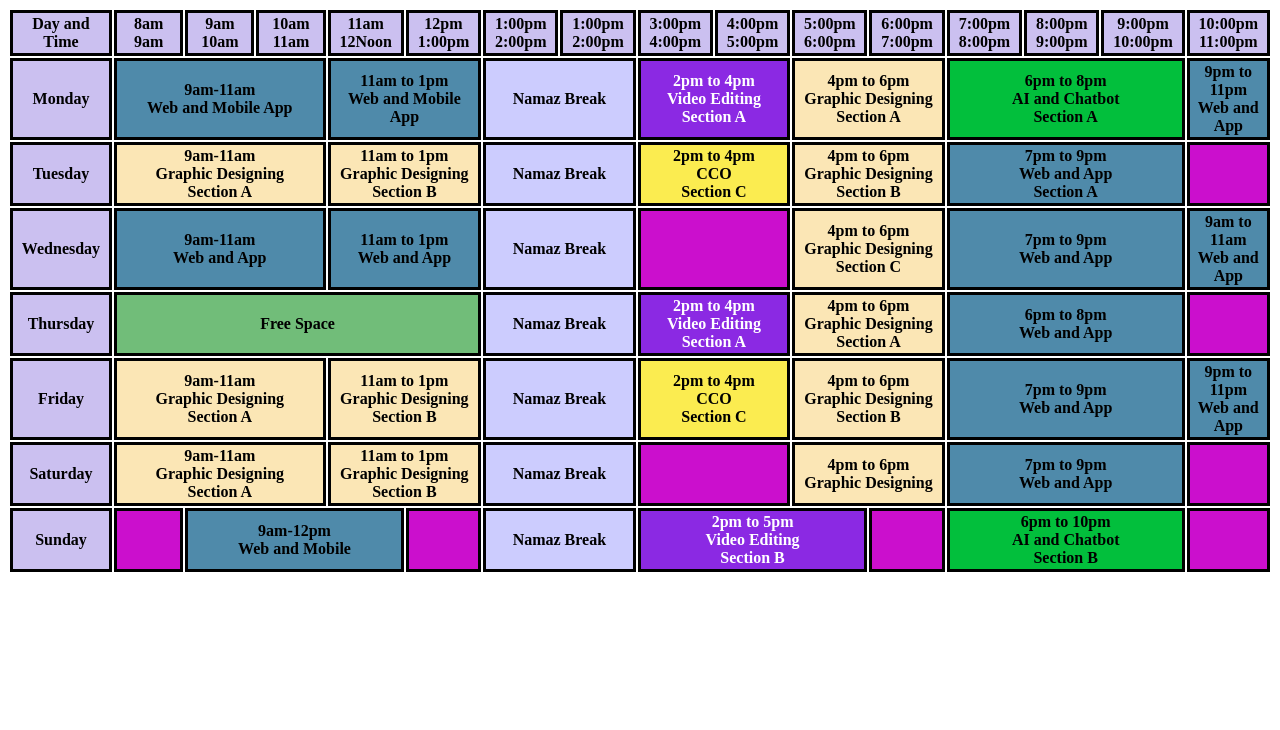
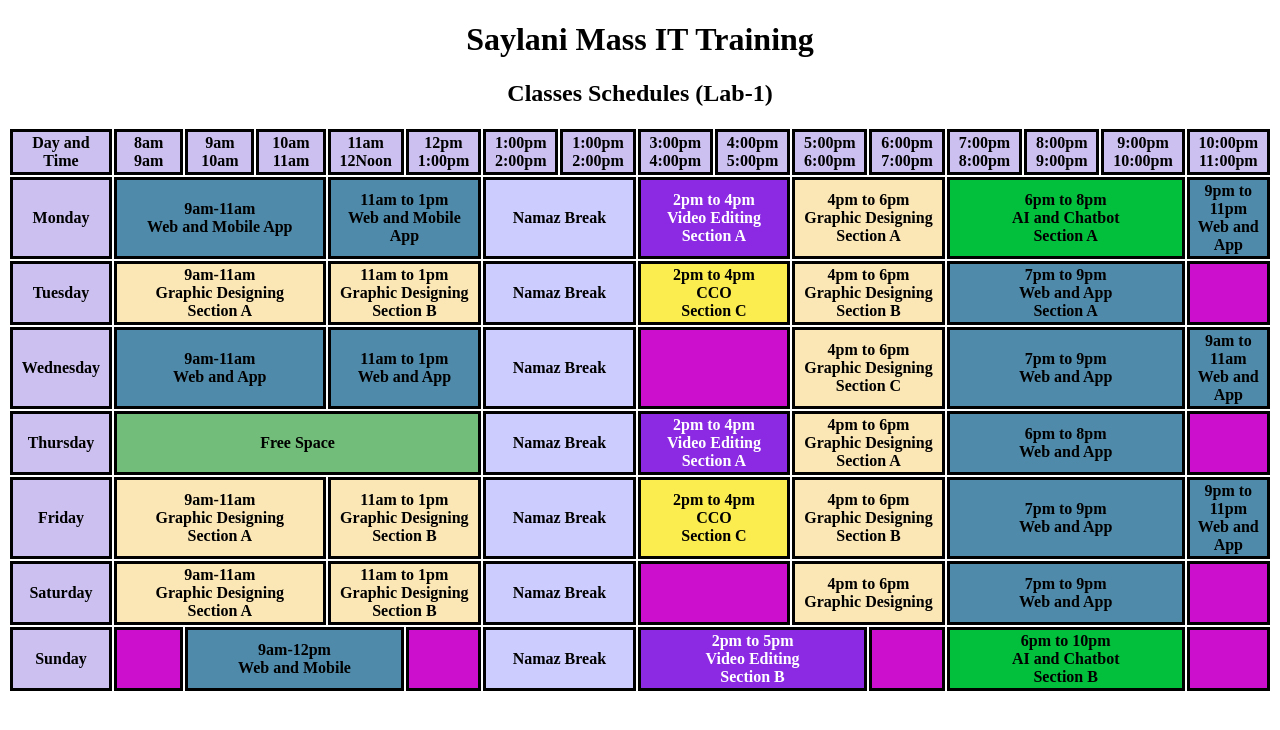
Before and after one commit to shamyorjani/SMIT, a plain HTML site: page Table-with-CSS/index.html in a window 1280 px wide. Drawn offline with Linux system fonts and the light colour scheme.

Commit message:
something

```diff
--- a/Table-with-CSS/index.html
+++ b/Table-with-CSS/index.html
@@ -9,6 +9,8 @@
     </head>
 
     <body>
+        <h1>Saylani Mass IT Training</h1>
+        <h2>Classes Schedules (Lab-1)</h3>
             <table>
                 <tr class="first-row-column">
                     <td>Day and Time</td>
--- a/Table-with-CSS/style.css
+++ b/Table-with-CSS/style.css
@@ -7,6 +7,10 @@
   border: 3px solid black;
   font-weight: bold;
   padding: 2px 5px;
+}
+h1,
+h2 {
+  text-align: center;
 }
 #free-space {
   background-color: #71bd79;
```
Lines whose indentation alone changed are shown as unchanged.
